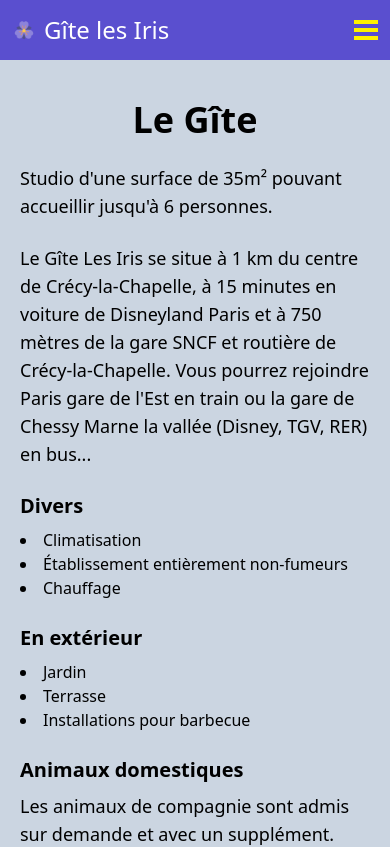
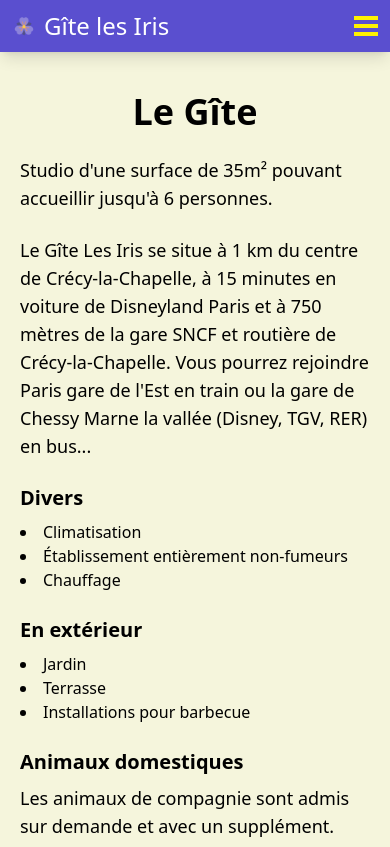
Before and after one commit to Miracuchi/gite-les-iris, a React (Vite) app: page /about in a window 390 px wide. Shown: the top 847 px of the page. Built offline with nearby package versions, Linux system fonts and the light colour scheme.

Commit message:
fix: changed navbar responsive behaviour

```diff
--- a/src/App.tsx
+++ b/src/App.tsx
@@ -1,6 +1,6 @@
 import { Route, BrowserRouter as Router, Routes } from "react-router-dom";
 import Footer from "./components/Footer";
-import Header from "./components/Header";
+import HeaderV2 from "./components/HeaderV2";
 import "./index.css";
 import NotFound from "./pages/404";
 import About from "./pages/About";
@@ -13,9 +13,10 @@ function App() {
   return (
     <Router>
       <header>
-        <Header />
+        {/* <Header /> */}
+        <HeaderV2 />
       </header>
-      <main className="bg-slate-300 overflow-x-hidden min-h-[100vh]">
+      <main className="min-h-[100vh] overflow-x-hidden bg-[#F5F5DC]">
         <Routes>
           <Route path="/" element={<Home />} />
           <Route path="/about" element={<About />} />
@@ -34,26 +35,3 @@ function App() {
 }
 
 export default App;
-
-{
-  /* <div>
-        <a href="/src/assets/ressources/bannerIris 2.jpg" target="_blank">
-          <img src={banner} className="w-full" alt="Vite logo" />
-        </a>
-        <a href="https://react.dev" target="_blank">
-          <img src={reactLogo} className="logo react" alt="React logo" />
-        </a>
-      </div>
-      <h1 className="">Vite + React</h1>
-      <div className="card ">
-        <button onClick={() => setCount((count) => count + 1)}>
-          count is {count}
-        </button>
-        <p>
-          Edit <code>src/App.tsx</code> and save to test HMR
-        </p>
-      </div>
-      <p className="read-the-docs">
-        Click on the Vite and React logos to learn more
-      </p> */
-}
--- a/src/components/Button.tsx
+++ b/src/components/Button.tsx
@@ -2,10 +2,12 @@ export default function Button({
   text,
   type,
   url,
+  className,
 }: {
   text: string;
   type?: "submit";
   url?: string;
+  className?: string;
 }) {
   const buttonClasseName =
     "px-4 py-2 bg-iris_yellow text-black font-semibold rounded-full lg:hover:bg-[#d4bb00] transition";
@@ -13,7 +15,7 @@ export default function Button({
     <>
       {url ? (
         <a href={url} target="_blank">
-          <button className={buttonClasseName}>{text}</button>
+          <button className={`${buttonClasseName} ${className}`}>{text}</button>
         </a>
       ) : (
         <button className={buttonClasseName} type={type}>
--- a/src/components/Header.tsx
+++ b/src/components/Header.tsx
@@ -37,7 +37,7 @@ export default function Header() {
   ));
 
   return (
-    <div
+    <header
       className={`${
         isScrolled || !isHomePage
           ? "shadow-lg md:bg-iris_purple"
@@ -69,6 +69,6 @@ export default function Header() {
           </div>
         </nav>
       </div>
-    </div>
+    </header>
   );
 }
--- /dev/null
+++ b/src/components/HeaderV2.tsx
@@ -0,0 +1,151 @@
+import { useEffect, useRef, useState } from "react";
+import { Link, useLocation } from "react-router-dom";
+import { navItems } from "../data/data";
+import Button from "./Button";
+
+export default function Header() {
+  const [isScrolled, setIsScrolled] = useState(false);
+  const [isMenuOpen, setIsMenuOpen] = useState(false);
+
+  const location = useLocation();
+  const menuRef = useRef<HTMLUListElement | null>(null);
+  const isHomePage = location.pathname === "/";
+
+  useEffect(() => {
+    const handleScroll = () => {
+      setIsScrolled(window.scrollY > 0);
+    };
+
+    window.addEventListener("scroll", handleScroll);
+    return () => {
+      window.removeEventListener("scroll", handleScroll);
+    };
+  }, []);
+
+  useEffect(() => {
+    setIsMenuOpen(false);
+  }, [location]);
+
+  const toggleMenu = () => {
+    setIsMenuOpen((prev) => !prev);
+  };
+  console.log(isMenuOpen);
+
+  useEffect(() => {
+    if (isMenuOpen) {
+      document.body.style.overflow = "hidden";
+    } else {
+      document.body.style.overflow = "auto";
+    }
+
+    return () => {
+      document.body.style.overflow = "auto";
+    };
+  }, [isMenuOpen]);
+
+  useEffect(() => {
+    const handleClickOutside = (event: MouseEvent) => {
+      const target = event.target as Node;
+      if (
+        menuRef.current &&
+        !menuRef.current.contains(target) &&
+        !document.getElementById("menu-button")?.contains(target)
+      ) {
+        setIsMenuOpen(false);
+      }
+    };
+
+    document.addEventListener("mousedown", handleClickOutside);
+    return () => {
+      document.removeEventListener("mousedown", handleClickOutside);
+    };
+  }, []);
+
+  const renderNavItem = navItems.map((navItem, index) => (
+    <li
+      onClick={toggleMenu}
+      key={index}
+      className="mt-7 text-center capitalize text-white lg:mt-0 lg:hover:text-iris_yellow"
+    >
+      <Link to={navItem.path} className="">
+        {navItem.name}
+      </Link>
+    </li>
+  ));
+
+  return (
+    <>
+      <header
+        className={`${
+          (isScrolled || !isHomePage) && !isMenuOpen
+            ? "shadow-lg lg:bg-iris_purple"
+            : "lg:bg-transparent"
+        } relative z-30 w-full bg-iris_purple lg:fixed`}
+      >
+        <div className="mx-3 flex min-w-fit items-center justify-between">
+          <Link
+            to={navItems[0].path}
+            className="z-30 flex items-center gap-x-2 whitespace-nowrap text-start text-2xl text-white lg:mr-48 lg:font-extrabold"
+          >
+            <img src="/src/assets/pictures/iris.png" alt="" className="h-6" />
+            <span>Gîte les Iris</span>
+          </Link>
+
+          <nav className="flex lg:mr-10 lg:w-full">
+            <ul className="hidden lg:my-3 lg:flex lg:w-full lg:items-center lg:justify-between">
+              {renderNavItem}
+              {
+                <li className="flex h-full items-end justify-center">
+                  <Button
+                    text="Réserver maintenant"
+                    url="https://www.booking.com/hotel/fr/gite-les-iris.fr.html?aid=385785&label=metakayak-linkdsk-corefr-hotel-53810_los-05_bw-028_curr-EUR_nrm-01_gstadt-03_gstkid-01_lang-fr_sat-0_dow-sat_aff-0_mcid-10_clkid-OO9Eg6Edt5HiSydub2K5XQ&sid=bb7ff456fef040781ad50ef677b82f43&dest_id=663128;dest_type=hotel;dist=0;group_adults=2;group_children=0;hapos=1;hpos=1;no_rooms=1;req_adults=2;req_children=0;room1=A%2CA;sb_price_type=total;sr_order=popularity;srepoch=1727301921;srpvid=4be69b5370e70506;type=total;ucfs=1&"
+                  />
+                </li>
+              }
+            </ul>
+
+            <div className="flex flex-col items-end lg:hidden">
+              <div
+                id="menu-button"
+                onClick={toggleMenu}
+                className="group z-[1] my-4 cursor-pointer space-y-1 text-3xl text-black lg:hidden"
+              >
+                {/* {isMenuOpen ? <IoClose /> : <RxHamburgerMenu />} */}
+                <div
+                  className={`h-1 w-6 bg-iris_yellow transition-transform duration-300 ${isMenuOpen ? "translate-y-2 rotate-45" : ""}`}
+                ></div>
+                <div
+                  className={`h-1 w-6 bg-iris_yellow transition-opacity duration-300 ${isMenuOpen ? "opacity-0" : "opacity-100"}`}
+                ></div>
+                <div
+                  className={`h-1 w-6 bg-iris_yellow transition-transform duration-300 ${isMenuOpen ? "-translate-y-2 -rotate-45" : ""}`}
+                ></div>
+              </div>
+            </div>
+          </nav>
+        </div>
+      </header>
+      <div>
+        <ul
+          ref={menuRef}
+          className={`absolute right-0 z-20 flex h-[95dvh] w-screen flex-col content-stretch bg-iris_purple pb-10 pt-0 shadow-xl transition-all duration-500 ease-in-out ${
+            isMenuOpen
+              ? "translate-y-0 opacity-100"
+              : "-translate-y-full opacity-0"
+          }`}
+        >
+          <span>{renderNavItem}</span>
+          <li
+            className="flex h-full items-end justify-center"
+            onClick={toggleMenu}
+          >
+            <Button
+              text="Réserver maintenant"
+              url="https://www.booking.com/hotel/fr/gite-les-iris.fr.html?aid=385785&label=metakayak-linkdsk-corefr-hotel-53810_los-05_bw-028_curr-EUR_nrm-01_gstadt-03_gstkid-01_lang-fr_sat-0_dow-sat_aff-0_mcid-10_clkid-OO9Eg6Edt5HiSydub2K5XQ&sid=bb7ff456fef040781ad50ef677b82f43&dest_id=663128;dest_type=hotel;dist=0;group_adults=2;group_children=0;hapos=1;hpos=1;no_rooms=1;req_adults=2;req_children=0;room1=A%2CA;sb_price_type=total;sr_order=popularity;srepoch=1727301921;srpvid=4be69b5370e70506;type=total;ucfs=1&"
+            />
+          </li>
+        </ul>
+      </div>
+    </>
+  );
+}
--- a/src/components/Hero.tsx
+++ b/src/components/Hero.tsx
@@ -12,7 +12,7 @@ export default function Hero() {
     >
       <div className="absolute inset-0 bg-black bg-opacity-50"></div>
 
-      <div className="relative z-10 flex h-full flex-col items-center justify-center text-center text-white">
+      <div className="relative flex h-full flex-col items-center justify-center text-center text-white">
         <h1 className="mb-5 text-5xl font-bold md:text-7xl">
           Bienvenue au Gîte les Iris
         </h1>
--- a/src/components/MapSection.tsx
+++ b/src/components/MapSection.tsx
@@ -74,7 +74,7 @@ export default function MapSection() {
         center={gitePosition}
         zoom={13}
         scrollWheelZoom={false}
-        className="z-0 mx-auto h-[60vh] w-full rounded-lg md:h-[70vh] md:w-[70vw]"
+        className="z-0 mx-auto h-[60vh] w-full rounded-lg shadow-lg md:h-[70vh] md:w-[70vw]"
       >
         <TileLayer
           attribution='&copy; <a href="https://www.openstreetmap.org/copyright">OpenStreetMap</a> contributors'
--- a/src/components/Slider.tsx
+++ b/src/components/Slider.tsx
@@ -67,7 +67,7 @@ export default function ImageSlider({
   return (
     <>
       <div
-        className="flex justify-center items-center mx-3 md:mx-0 "
+        className="mx-3 flex items-center justify-center md:mx-0"
         onClick={closeModal}
       >
         <button
@@ -77,16 +77,16 @@ export default function ImageSlider({
           }}
           className={`hidden md:flex ${arrowCss}`}
         >
-          <MdDoubleArrow className="transform rotate-180 " />
+          <MdDoubleArrow className="rotate-180 transform" />
         </button>
         <div
-          className="overflow-hidden relative max-h-full mt-10 md:h-[450px] md:max-w-[50%]"
+          className="relative mt-10 max-h-full overflow-hidden md:h-[450px] md:max-w-[50%]"
           onTouchStart={handleTouchStart}
           onTouchMove={handleTouchMove}
           onTouchEnd={handleTouchEnd}
         >
           <div
-            className={`flex transition ease-out duration-40 `}
+            className={`duration-40 flex transition ease-out`}
             style={{
               transform: `translateX(-${currentSlideIndex * 100}%)`,
             }}
@@ -98,10 +98,10 @@ export default function ImageSlider({
                     e.stopPropagation();
                   }}
                   key={i}
-                  className="flex-shrink-0 w-full mx-0 md:h-[450px] md:w-full md:object-cover md:object-center"
+                  className="mx-0 w-full flex-shrink-0 md:h-[450px] md:w-full md:object-cover md:object-center"
                 >
                   <a href={s} target="_blank">
-                    <img src={s} className="max-w-full max-h-full mx-auto" />
+                    <img src={s} className="mx-auto max-h-full max-w-full" />
                   </a>
                 </div>
               );
@@ -118,12 +118,12 @@ export default function ImageSlider({
           <MdDoubleArrow />
         </button>
       </div>
-      <div className="md:flex hidden gap-5 w-[75%] mx-auto cursor-pointer justify-center mt-2">
+      <div className="mx-auto mt-2 hidden w-[75%] cursor-pointer justify-center gap-5 md:flex">
         {slides.map((card, index) => (
           <div key={index} className="">
             <img
               src={card}
-              className={`rounded-sm h-16 w-16 object-cover mx-auto ${
+              className={`mx-auto h-16 w-16 rounded-sm object-cover ${
                 currentSlideIndex === index
                   ? "border-4 border-iris_yellow p-1"
                   : ""
--- a/src/data/data.tsx
+++ b/src/data/data.tsx
@@ -98,31 +98,31 @@ export const navItems = [
   { name: "Activités", path: "/activities" },
   { name: "galerie", path: "/gallery" },
 
-  {
-    name: "Réserver maintenant",
-    isButton: true,
-    path: "https://www.booking.com/hotel/fr/gite-les-iris.fr.html?aid=385785&label=metakayak-linkdsk-corefr-hotel-53810_los-05_bw-028_curr-EUR_nrm-01_gstadt-03_gstkid-01_lang-fr_sat-0_dow-sat_aff-0_mcid-10_clkid-OO9Eg6Edt5HiSydub2K5XQ&sid=bb7ff456fef040781ad50ef677b82f43&dest_id=663128;dest_type=hotel;dist=0;group_adults=2;group_children=0;hapos=1;hpos=1;no_rooms=1;req_adults=2;req_children=0;room1=A%2CA;sb_price_type=total;sr_order=popularity;srepoch=1727301921;srpvid=4be69b5370e70506;type=total;ucfs=1&",
-  },
+  // {
+  //   name: "Réserver maintenant",
+  //   isButton: true,
+  //   path: "https://www.booking.com/hotel/fr/gite-les-iris.fr.html?aid=385785&label=metakayak-linkdsk-corefr-hotel-53810_los-05_bw-028_curr-EUR_nrm-01_gstadt-03_gstkid-01_lang-fr_sat-0_dow-sat_aff-0_mcid-10_clkid-OO9Eg6Edt5HiSydub2K5XQ&sid=bb7ff456fef040781ad50ef677b82f43&dest_id=663128;dest_type=hotel;dist=0;group_adults=2;group_children=0;hapos=1;hpos=1;no_rooms=1;req_adults=2;req_children=0;room1=A%2CA;sb_price_type=total;sr_order=popularity;srepoch=1727301921;srpvid=4be69b5370e70506;type=total;ucfs=1&",
+  // },
 ];
 const imagesStudio = Object.keys(
-  import.meta.glob("/src/assets/pictures/studio_pictures/*.{jpg,png,jpeg}")
+  import.meta.glob("/src/assets/pictures/studio_pictures/*.{jpg,png,jpeg}"),
 );
 const imagesAround = Object.keys(
-  import.meta.glob("/src/assets/pictures/around_crecy/*.{jpg,png,jpeg}")
+  import.meta.glob("/src/assets/pictures/around_crecy/*.{jpg,png,jpeg}"),
 );
 
 const imagesCommerce = Object.keys(
-  import.meta.glob("/src/assets/pictures/commerces/*.{jpg,png,jpeg}")
+  import.meta.glob("/src/assets/pictures/commerces/*.{jpg,png,jpeg}"),
 );
 
 const imagesCity = Object.keys(
-  import.meta.glob("/src/assets/pictures/crecy/*.{jpg,png,jpeg}")
+  import.meta.glob("/src/assets/pictures/crecy/*.{jpg,png,jpeg}"),
 );
 const imagesParis = Object.keys(
-  import.meta.glob("/src/assets/pictures/paris/*.{jpg,png,jpeg}")
+  import.meta.glob("/src/assets/pictures/paris/*.{jpg,png,jpeg}"),
 );
 const imagesTransport = Object.keys(
-  import.meta.glob("/src/assets/pictures/transport/*.{jpg,png,jpeg}")
+  import.meta.glob("/src/assets/pictures/transport/*.{jpg,png,jpeg}"),
 );
 export const studioSliderData = {
   title: "Le studio",
```
